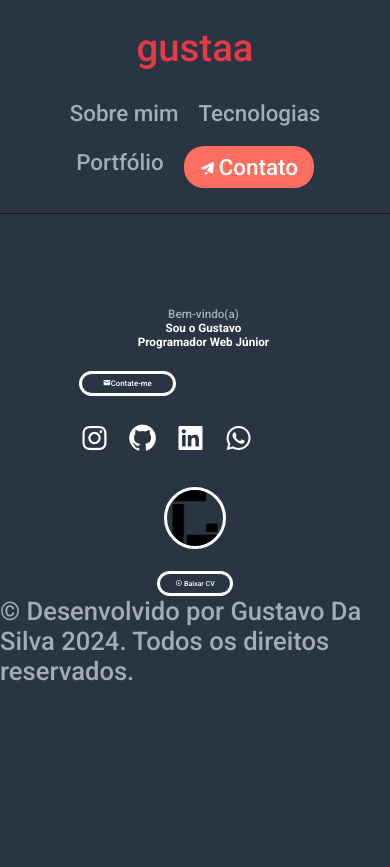
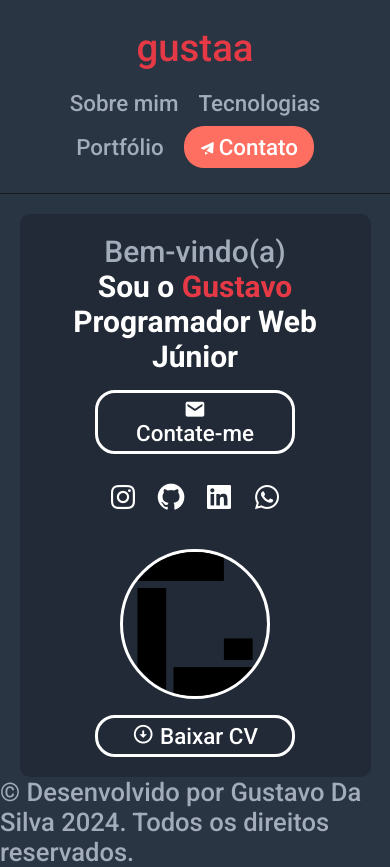
Before and after one commit to sgusttaa/sgusttaa.github.io, a plain HTML site: page index.html in a window 390 px wide. Drawn offline with nearby package versions, Linux system fonts and the light colour scheme.

Commit message:
new changes

```diff
--- a/css/responsive.css
+++ b/css/responsive.css
@@ -42,9 +42,6 @@
 /* telas menores de 650px */
 
 @media (max-width: 650px) {
-    /* *{
-        border: 1px solid;
-    } */
 
     .nav-ul {
         display: flex;
@@ -52,8 +49,12 @@
         align-items: center;
     }
 
+    .nav-name{
+        padding: 10px;
+        margin: 0;
+    }
+
     .contact .nav-link {
-        margin-top: 10px;
         display: block;
         justify-content: center;
         align-items: center;
@@ -73,10 +74,11 @@
 
     .home-body{
         width: 100%;
-        padding: 11vh 5vh 0 7vh;
         display: flex;
         justify-content: center;
         text-align: center;
+        font-size: 30px;
+        padding: 20px;
     }
 
     .home-perfil {
@@ -85,4 +87,42 @@
         flex-direction: column;
         align-items: center;
     }
+
+    .cv, .btn {
+        width: 200px;
+        font-size: var(--fs-sm);
+        padding: 5px 20px;
+        margin: 0 auto;
+        margin-top: 1rem;
+        text-align: center;
+    }
+
+    .cv{
+        margin-bottom: 20px;
+    }
+
+    img{
+        width: 150px;
+        margin: 0;
+    }
+
+    .btn{
+        display: flex;
+        flex-direction: column;
+    }
+
+    .social {
+        display: flex;
+        justify-content: center;
+        align-items: center;
+    }
+
+    .social-list {
+        justify-content: center;
+    }
+
+    .social-link{
+        margin: 0;
+    }
+
 }
--- a/css/style.css
+++ b/css/style.css
@@ -187,20 +187,25 @@ main{
 }
 
 .home{
-
+    margin-top: 20px;
+    background-color: #212a36;
+    border-radius: 10px;
     display: flex;
     width: 100%;
     align-items: center;
     justify-content: space-between;
-
 }
 
 .home-body{
     width: 60%;
-    padding: 11vh 5vh 0 7vh;
+    padding: 10vh 5vh 0 7vh;
     display: flex;
     flex-direction: column;
     font-size: 3vw;
+}
+
+.home-name{
+    color: var(--color-primary-dark);
 }
 
 .home-perfil {
@@ -232,17 +237,12 @@ img{
     transition: var(--transition);
     font-size: 1.8vw;
     margin-top: 2.6vh;
-
 }
 
 .cv:hover{
     transition: var(--transition);
     transform: scale(1.08);
 }
-
-
-
-
 
 .btn{
     width: 25vw;
@@ -261,8 +261,6 @@ img{
     transform: scale(1.08);
 }
 
-
-
 .social{
     margin: 1rem 0;
     width: 100%;
@@ -275,7 +273,6 @@ img{
     display: flex;
     justify-content: left;
     column-gap: 1rem;
-
 }
 
 .social-item{
@@ -287,13 +284,19 @@ img{
     transition: var(--transition);
     cursor: pointer;
     /* border: 1px solid  seagreen; */
-
 }
-
 
 .social-link{
     color: var(--color-white);
     font-size: 2rem;
     align-items: center;
-display: flex;
+    /* border: 1px solid  seagreen; */
+    display: flex;
+    margin-bottom: 40px;
 }
+
+.about-me{
+    width: 100%;
+    display: flex;
+    flex-direction: column;
+}
--- a/index.html
+++ b/index.html
@@ -70,11 +70,17 @@
                     </div>
                 </div>
             </section>
+            <!-- <section>
+                <div class="about-me">
+                    <h1>Sobre mim</h1>
+                    <p>descricao</p>
+                </div>
+            </section> -->
             <!-- about section -->
 
         </main>
 
-        <footer>
+        <footer id="footer">
             <p>&copy; Desenvolvido por Gustavo Da Silva 2024. Todos os direitos reservados.</p>
         </footer>
 
```
